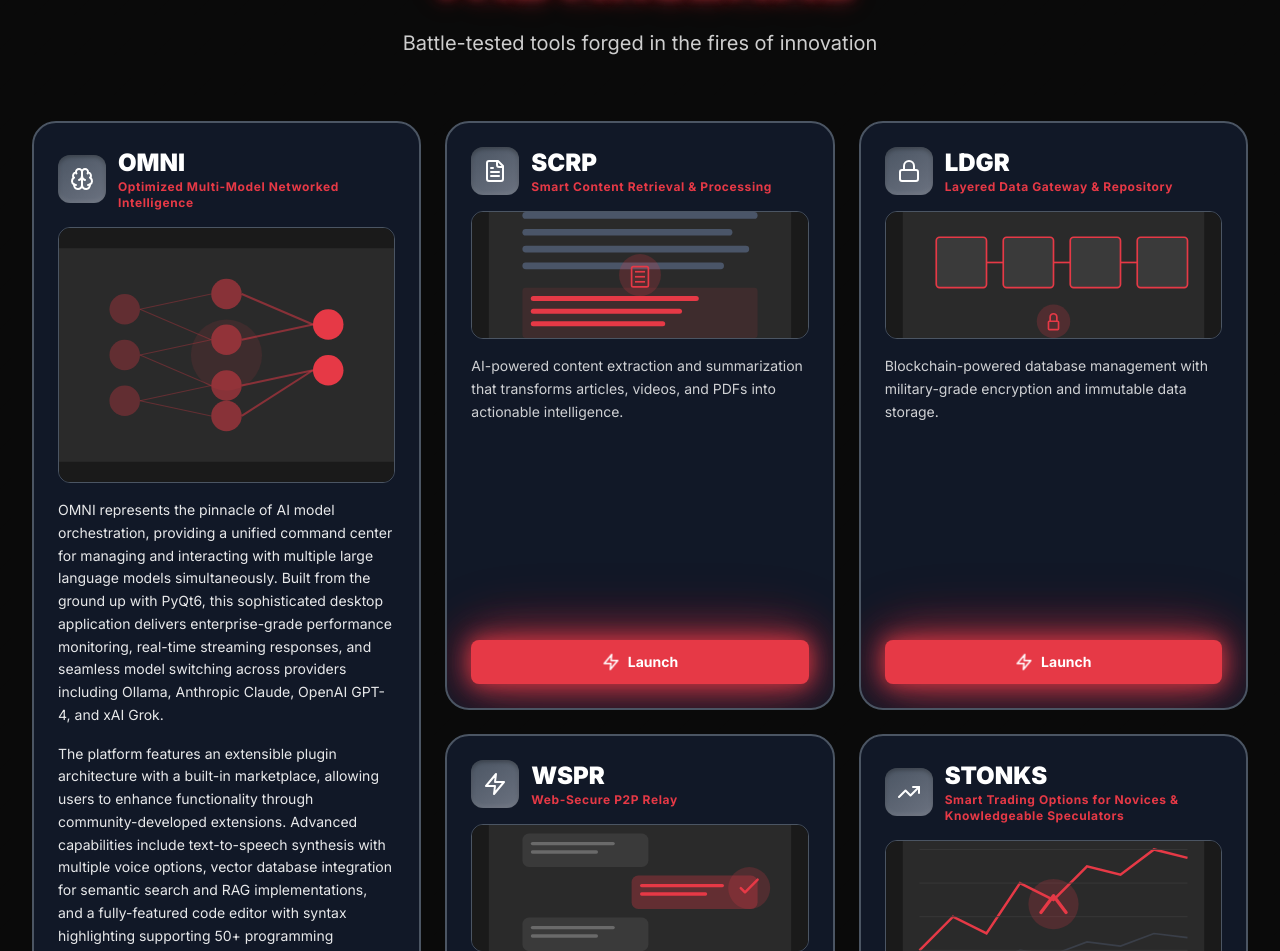
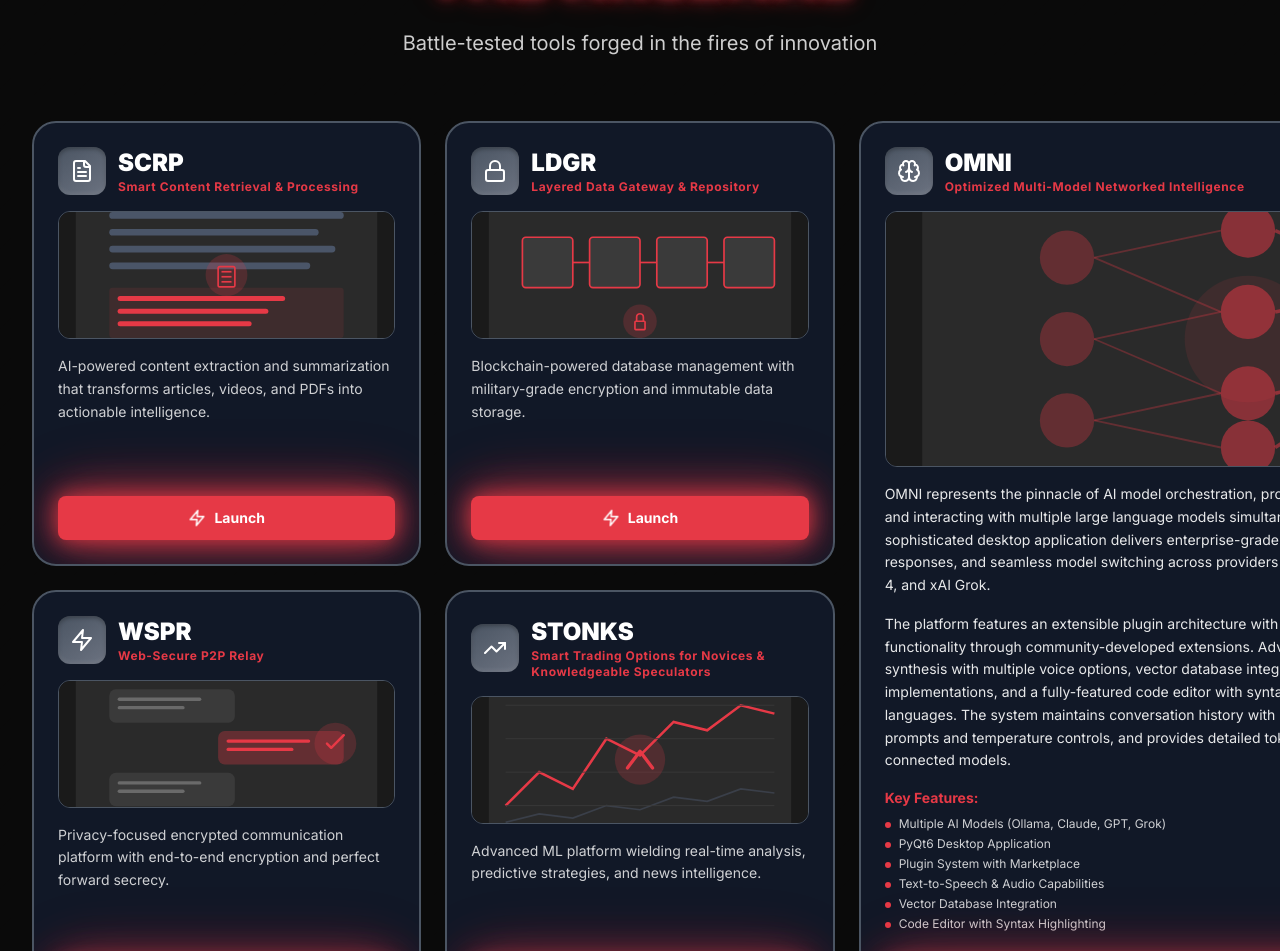
Before and after one commit to 54MUR-AI/RMG, a React (Vite) app: page /#/ in a window 1280 px wide. Shown: the part 1081-2032 px from the top of the page. Built offline with nearby package versions, Linux system fonts and the light colour scheme.

Commit message:
Fix card layout: center featured card, make it 2x wide, remove bouncing animation, improve vertical stacking

```diff
--- a/src/pages/Home.tsx
+++ b/src/pages/Home.tsx
@@ -11,14 +11,20 @@ export default function Home() {
   const [featuredCard, setFeaturedCard] = useState<string | null>('OMNI')
 
   // Helper to get CSS Grid order based on which card is featured
-  // Target layout: [CARD][FEATURED 2-col][CARD] on row 1, [CARD][CARD][CARD] on row 2
+  // Target layout: Col1[Card1, Card5], Col2[FEATURED (tall)], Col3[Card3, Card6]
   const getCardOrder = (cardName: string) => {
     if (!featuredCard) return 0 // Natural order when nothing featured
-    if (cardName === featuredCard) return 2 // Featured card in position 2 (center)
+    if (cardName === featuredCard) return 3 // Featured card in position 3 (center column)
 
-    // Other cards: OMNI=1, SCRP=3, LDGR=4, WSPR=5, STONKS=6
-    const baseOrder = { OMNI: 1, SCRP: 3, LDGR: 4, WSPR: 5, STONKS: 6 }
-    return baseOrder[cardName as keyof typeof baseOrder] || 0
+    // Cards arranged: 1,2 (left col), 3 (featured center), 4,5 (right col)
+    // When OMNI featured: SCRP=1, LDGR=2, OMNI=3, WSPR=4, STONKS=5
+    const allCards = ['OMNI', 'SCRP', 'LDGR', 'WSPR', 'STONKS']
+    const otherCards = allCards.filter(c => c !== featuredCard)
+    const orderMap: Record<string, number> = {}
+    otherCards.forEach((card, idx) => {
+      orderMap[card] = idx < 2 ? idx + 1 : idx + 2 // 1,2 then skip 3 (featured), then 4,5
+    })
+    return orderMap[cardName] || 0
   }
 
   return (
@@ -95,11 +101,11 @@ export default function Home() {
             </p>
           </div>
 
-          <div className="grid md:grid-cols-2 lg:grid-cols-3 gap-6 mb-12">
+          <div className="grid md:grid-cols-2 lg:grid-cols-3 lg:grid-rows-2 gap-6 mb-12 lg:auto-rows-fr">
             {/* OMNI Card */}
             <div
-              className={`group card-hover bg-samurai-grey-darker rounded-3xl p-6 border-2 border-samurai-steel-dark relative overflow-hidden cursor-pointer transition-all duration-500 ${
-                featuredCard === 'OMNI' ? 'md:col-span-2 lg:col-span-1 lg:row-span-2' : ''
+              className={`group card-hover bg-samurai-grey-darker rounded-3xl p-6 border-2 border-samurai-steel-dark relative overflow-hidden cursor-pointer ${
+                featuredCard === 'OMNI' ? 'md:col-span-2 lg:col-span-1 lg:row-span-2 lg:w-[200%]' : ''
               }`}
               style={{ order: getCardOrder('OMNI') }}
               onClick={() => {
@@ -178,8 +184,8 @@ export default function Home() {
 
             {/* SCRP Card */}
             <div
-              className={`group card-hover bg-samurai-grey-darker rounded-3xl p-6 border-2 border-samurai-steel-dark relative overflow-hidden cursor-pointer transition-all duration-500 ${
-                featuredCard === 'SCRP' ? 'md:col-span-2 lg:col-span-1 lg:row-span-2' : ''
+              className={`group card-hover bg-samurai-grey-darker rounded-3xl p-6 border-2 border-samurai-steel-dark relative overflow-hidden cursor-pointer ${
+                featuredCard === 'SCRP' ? 'md:col-span-2 lg:col-span-1 lg:row-span-2 lg:w-[200%]' : ''
               }`}
               style={{ order: getCardOrder('SCRP') }}
               onClick={() => {
@@ -255,8 +261,8 @@ export default function Home() {
 
             {/* LDGR Card */}
             <div
-              className={`group card-hover bg-samurai-grey-darker rounded-3xl p-6 border-2 border-samurai-steel-dark relative overflow-hidden cursor-pointer transition-all duration-500 ${
-                featuredCard === 'LDGR' ? 'md:col-span-2 lg:col-span-1 lg:row-span-2' : ''
+              className={`group card-hover bg-samurai-grey-darker rounded-3xl p-6 border-2 border-samurai-steel-dark relative overflow-hidden cursor-pointer ${
+                featuredCard === 'LDGR' ? 'md:col-span-2 lg:col-span-1 lg:row-span-2 lg:w-[200%]' : ''
               }`}
               style={{ order: getCardOrder('LDGR') }}
               onClick={() => {
@@ -332,8 +338,8 @@ export default function Home() {
 
             {/* WSPR Card */}
             <div
-              className={`group card-hover bg-samurai-grey-darker rounded-3xl p-6 border-2 border-samurai-steel-dark relative overflow-hidden cursor-pointer transition-all duration-500 ${
-                featuredCard === 'WSPR' ? 'md:col-span-2 lg:col-span-1 lg:row-span-2' : ''
+              className={`group card-hover bg-samurai-grey-darker rounded-3xl p-6 border-2 border-samurai-steel-dark relative overflow-hidden cursor-pointer ${
+                featuredCard === 'WSPR' ? 'md:col-span-2 lg:col-span-1 lg:row-span-2 lg:w-[200%]' : ''
               }`}
               style={{ order: getCardOrder('WSPR') }}
               onClick={() => {
@@ -409,8 +415,8 @@ export default function Home() {
 
             {/* STONKS Card */}
             <div
-              className={`group card-hover bg-samurai-grey-darker rounded-3xl p-6 border-2 border-samurai-steel-dark relative overflow-hidden cursor-pointer transition-all duration-500 ${
-                featuredCard === 'STONKS' ? 'md:col-span-2 lg:col-span-1 lg:row-span-2' : ''
+              className={`group card-hover bg-samurai-grey-darker rounded-3xl p-6 border-2 border-samurai-steel-dark relative overflow-hidden cursor-pointer ${
+                featuredCard === 'STONKS' ? 'md:col-span-2 lg:col-span-1 lg:row-span-2 lg:w-[200%]' : ''
               }`}
               style={{ order: getCardOrder('STONKS') }}
               onClick={() => {
```
